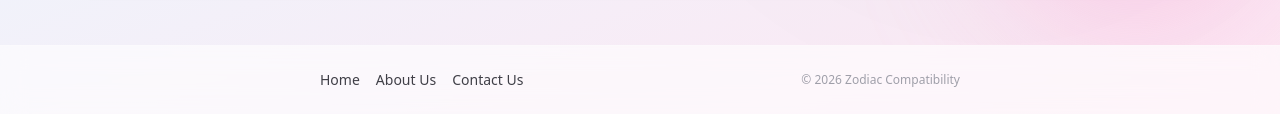
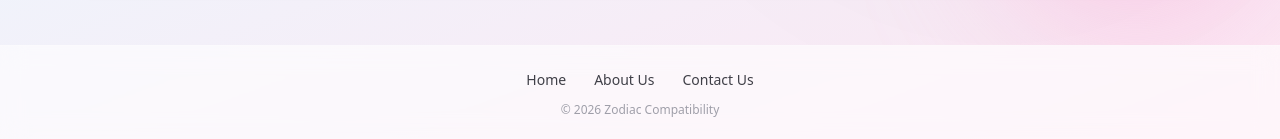
Before and after one commit to christianjaena/zodiac-compatibility.github.io, a Next.js app: page / in a window 1280 px wide. Shown: the part 1158-1297 px from the top of the page. Before the commit the page ends 1272 px from the top, so only its background shows below. Built offline with nearby package versions, Linux system fonts and the light colour scheme; no server answers.

Commit message:
footer fix

```diff
--- a/src/app/layout.tsx
+++ b/src/app/layout.tsx
@@ -37,13 +37,28 @@ export default function RootLayout({
       >
         <div className='flex-1 flex flex-col'>{children}</div>
         <footer className='w-full border-t border-white/15 bg-white/60 dark:bg-zinc-900/60 backdrop-blur-md mt-12 py-6 mt-auto'>
-          <div className='max-w-2xl mx-auto flex flex-col sm:flex-row items-center justify-between px-4 gap-2 text-sm text-zinc-700 dark:text-zinc-300'>
-            <div className='flex gap-4 mb-2 sm:mb-0'>
-              <Link href='/' className='hover:text-violet-700 dark:hover:text-violet-300 transition'>Home</Link>
-              <Link href='/about-us' className='hover:text-violet-700 dark:hover:text-violet-300 transition'>About Us</Link>
-              <Link href='/contact-us' className='hover:text-violet-700 dark:hover:text-violet-300 transition'>Contact Us</Link>
+          <div className='max-w-2xl mx-auto flex flex-col items-center px-4 text-sm text-zinc-700 dark:text-zinc-300'>
+            <div className='flex flex-row items-center gap-7 mb-3'>
+              <Link
+                href='/'
+                className='hover:text-violet-700 dark:hover:text-violet-300 transition'
+              >
+                Home
+              </Link>
+              <Link
+                href='/about-us'
+                className='hover:text-violet-700 dark:hover:text-violet-300 transition'
+              >
+                About Us
+              </Link>
+              <Link
+                href='/contact-us'
+                className='hover:text-violet-700 dark:hover:text-violet-300 transition'
+              >
+                Contact Us
+              </Link>
             </div>
-            <div className='text-xs text-zinc-400'>
+            <div className='text-xs text-zinc-400 text-center'>
               &copy; {new Date().getFullYear()} Zodiac Compatibility
             </div>
           </div>
```
